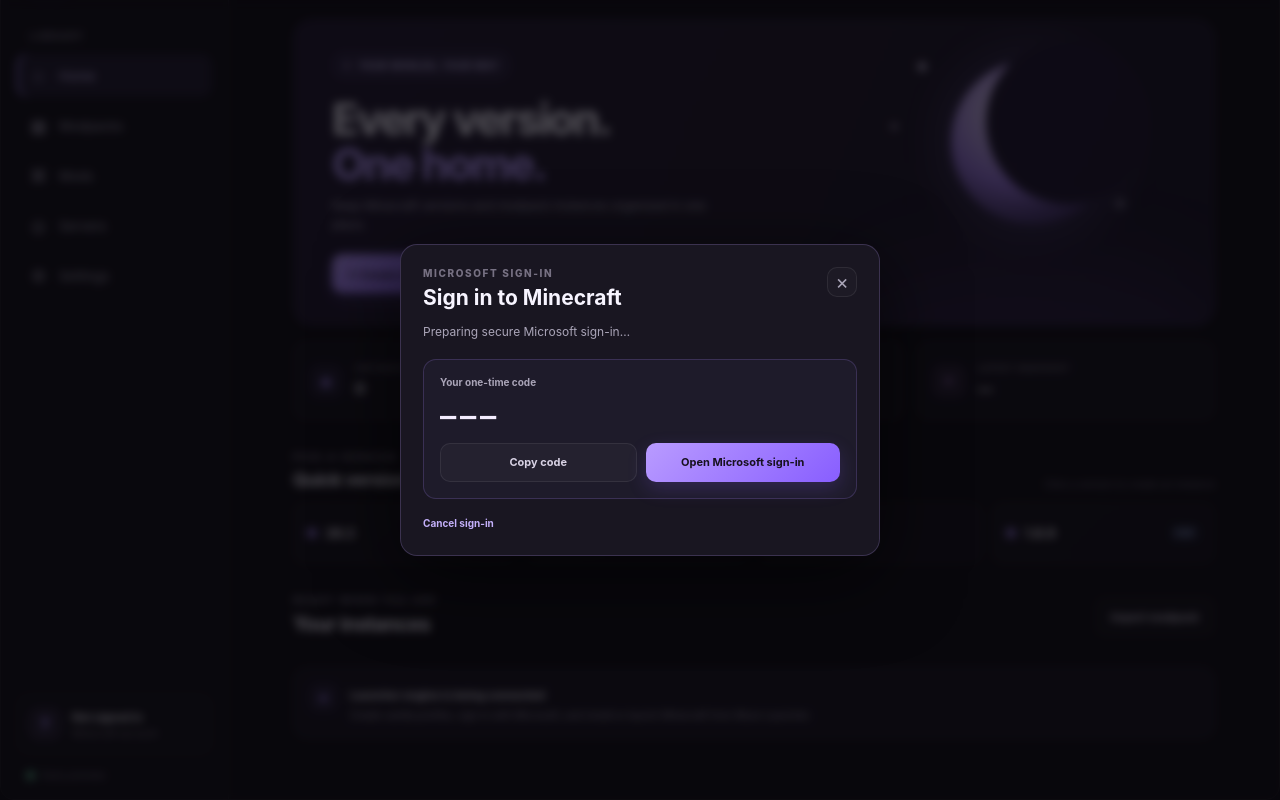
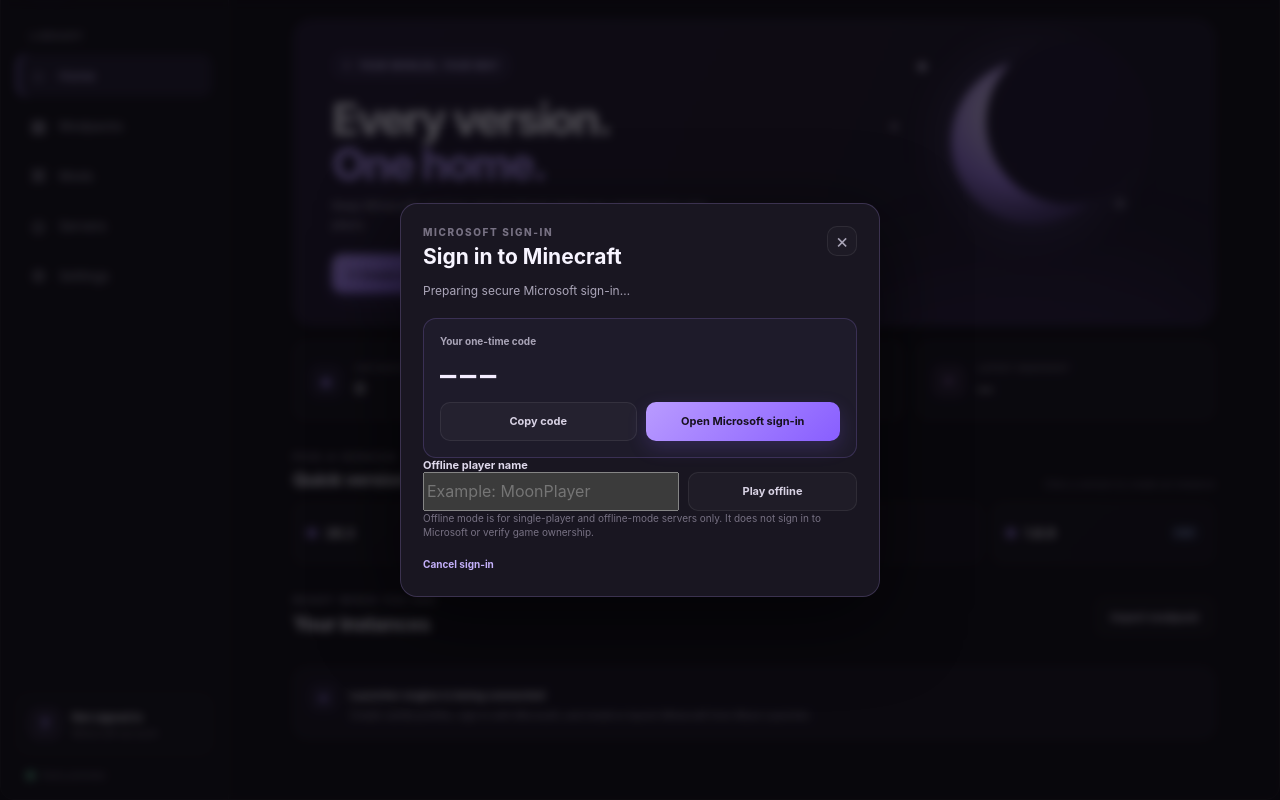
Before and after one commit to painopro123456-lang/moon-launcher, an Electron app: page src/index.html in a window 1280 px wide. Both pictures are taken after a click on the button "Open Minecraft account settings". Shown: the part 92-892 px from the top of the page. Drawn offline with Linux system fonts and the light colour scheme; no server answers.

Commit message:
Add offline profile option to sign-in dialog

```diff
--- a/src/index.html
+++ b/src/index.html
@@ -241,8 +241,13 @@
 
   <dialog id="auth-dialog" class="dialog auth-dialog">
     <div class="dialog-header"><div><div class="eyebrow">MICROSOFT SIGN-IN</div><h2>Sign in to Minecraft</h2></div><button type="button" class="close-button" id="close-auth-dialog" aria-label="Close">×</button></div>
-    <p class="auth-instructions" id="auth-status-message">A secure Microsoft sign-in window will open in your browser. Sign in there, then return to Moon Launcher.</p>
+    <p class="auth-instructions" id="auth-status-message">Microsoft sign-in needs a registered app ID. If app registration is blocked for your account, use offline mode for single-player.</p>
     <div id="auth-code-panel" class="auth-code-panel" hidden><span class="field-label">Your one-time code</span><strong id="auth-user-code">———</strong><div class="auth-actions"><button class="secondary-button" id="copy-auth-code">Copy code</button><button class="primary-button" id="open-auth-browser">Open Microsoft sign-in</button></div></div>
+    <div class="offline-signin">
+      <label class="field-label" for="offline-username">Offline player name</label>
+      <div class="auth-actions"><input id="offline-username" type="text" maxlength="16" minlength="3" pattern="[A-Za-z0-9_]{3,16}" placeholder="Example: MoonPlayer" autocomplete="off" /><button class="secondary-button" id="offline-sign-in">Play offline</button></div>
+      <p class="dialog-note">Offline mode is for single-player and offline-mode servers only. It does not sign in to Microsoft or verify game ownership.</p>
+    </div>
     <button class="text-button auth-cancel" id="cancel-auth">Cancel sign-in</button>
   </dialog>
 
```
